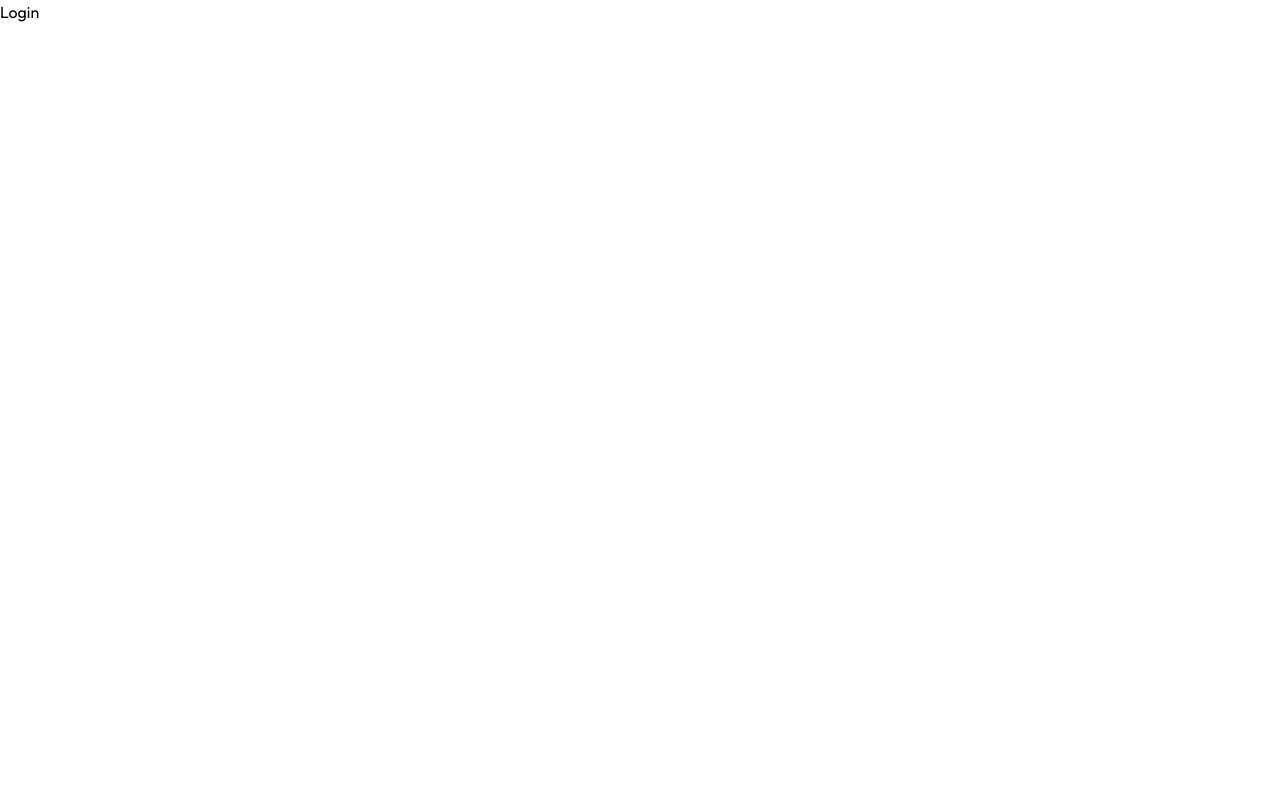
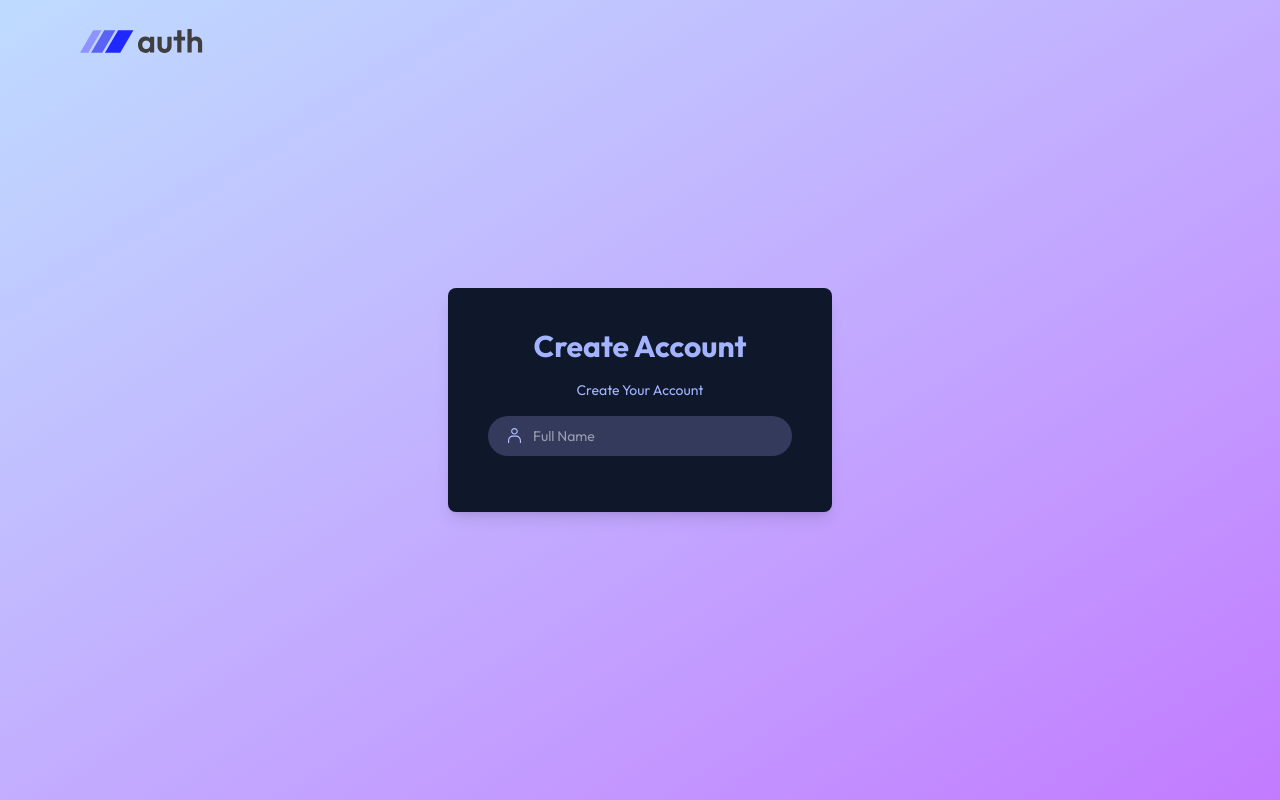
Before and after one commit to Shahbazali2001/mern-auth, a React (Vite) app in the folder client/: page /login in a window 1280 px wide. Built offline with nearby package versions, Linux system fonts and the light colour scheme.

Commit message:
Login page

```diff
--- a/client/src/pages/Login.jsx
+++ b/client/src/pages/Login.jsx
@@ -1,8 +1,28 @@
-import React from 'react'
+import React, { useState } from 'react'
+import { assets } from '../assets/assets'
+
 
 const Login = () => {
+
+  const [state, setState] = useState("Sign Up")
+
   return (
-    <div>Login</div>
+    <div className='flex items-center justify-center min-h-screen px-6 sm:px-0 bg-gradient-to-br from-blue-200 to-purple-400'>
+        <img src={assets.logo} className='absolute left-5 sm:left-20 top-5 w-28 sm:w-32 cursor-pointer' />
+
+        <div className='w-full max-w-md bg-slate-900 p-10 sm:p-10 rounded-lg shadow-lg sm:w-96 text-indigo-300 text-sm'>
+          <h2 className='text-3xl font-bold mb-4 text-center'>{state === "Sign Up" ? "Create Account" : "Log In"}</h2>
+          <p className='text-center mb-4'>{state === "Sign Up" ? "Create Your Account" : "Login To Your Account"}</p>
+
+          <form>
+              <div className='mb-4 flex items-center gap-3 w-full px-5 py-2.5 rounded-full bg-[#333A5C]'>
+                  <img src={assets.person_icon} alt="" />
+                  <input type="text" placeholder='Full Name' required className='text-white bg-transparent border-none outline-none flex-1' />
+              </div>
+          </form>
+
+        </div>
+    </div>
   )
 }
 
```
